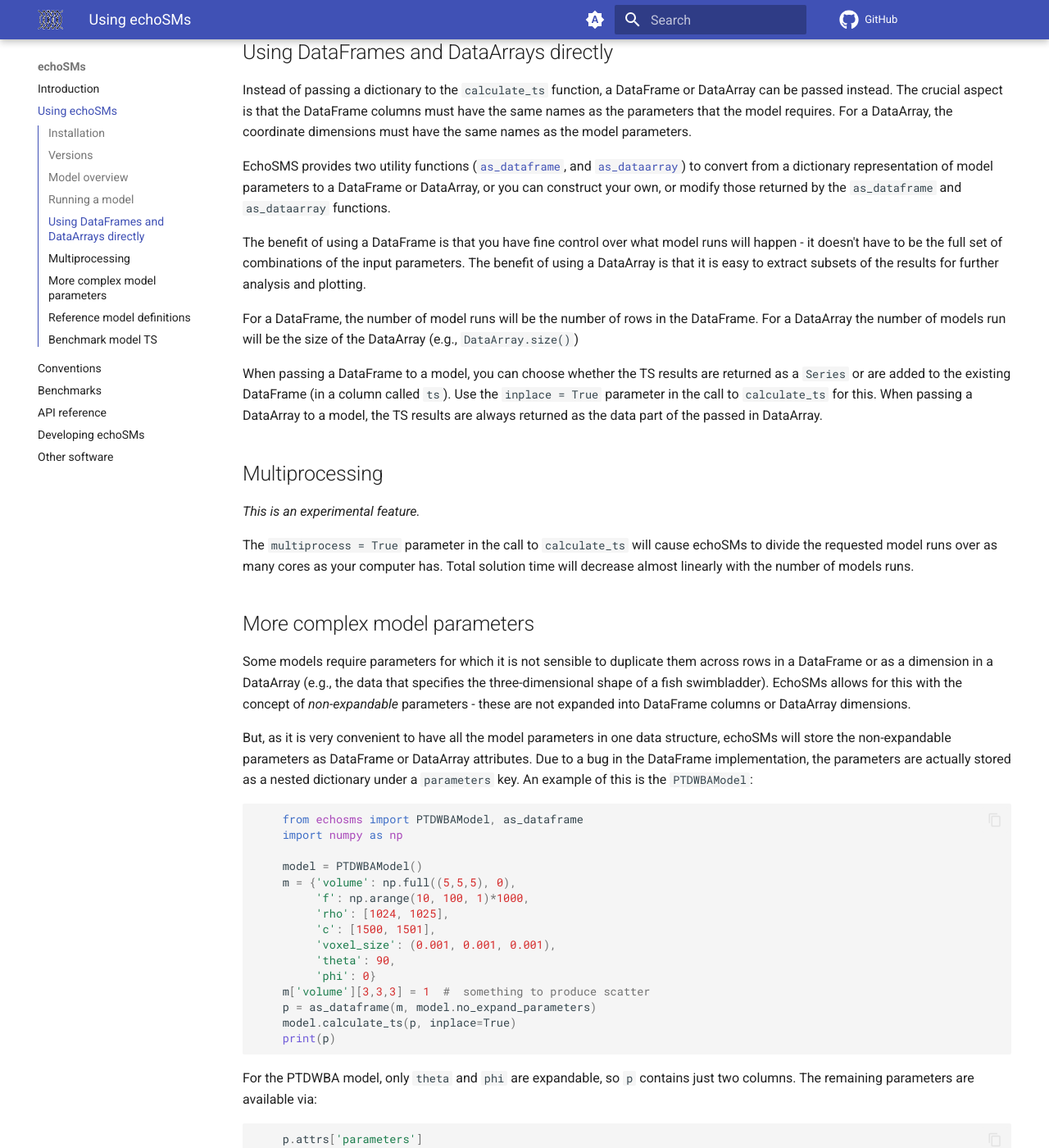
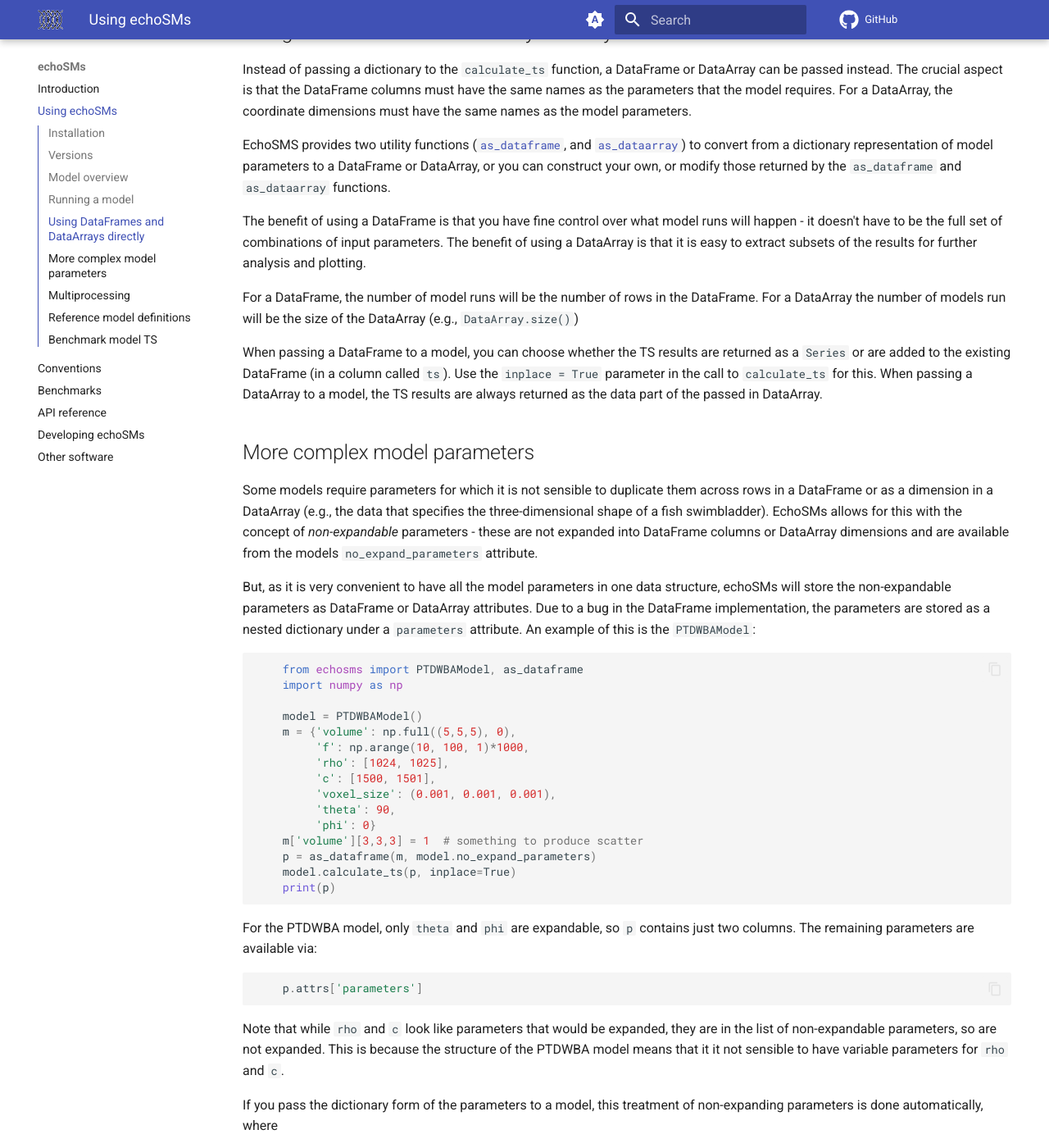
Before and after one commit to ices-tools-dev/echoSMs, an MkDocs documentation site: the page built from docs/usage.md, in a window 1280 px wide and 1400 px high, scrolled down 3042 px. Shown: the whole window at 82% size. Built offline with MkDocs 1.6.1 and Material for MkDocs 9.7.7, drawn with Linux system fonts in a browser that asks for light colours; comment, search, counter and statistics services are not loaded; some of the changed text lies outside the part shown.

Commit message:
Revisions to usage docs

````diff
--- a/docs/usage.md
+++ b/docs/usage.md
@@ -8,7 +8,7 @@
 
     pip install echosms
 
-Some of the models in echoSMs use spheroidal wave functions. A high-accuracy implementation of these is available in the Python package [`spheroidalwavefunctions`](https://pypi.org/project/spheroidalwavefunctions/), as the versions provided by [scipy](https://docs.scipy.org/doc/scipy/reference/special.html#spheroidal-wave-functions) are insufficient. This should be installed automatically when you install echosms, but note that `spheroidalwavefunctions` is currently only available for Linux and Windows on x86_64 CPU architectures (create an [issue](https://github.com/ices-tools-dev/echoSMs/issues) if you want it on a system that is not currently supported).
+The prolate spheroidal modal series model in echoSMs uses spheroidal wave functions. A high-accuracy implementation of these is available in the Python package [`spheroidalwavefunctions`](https://pypi.org/project/spheroidalwavefunctions/), as the versions provided by [scipy](https://docs.scipy.org/doc/scipy/reference/special.html#spheroidal-wave-functions) are insufficient. This should be installed automatically when you install echosms, but note that `spheroidalwavefunctions` is currently only available for Linux and Windows on x86_64 CPU architectures (create an [issue](https://github.com/ices-tools-dev/echoSMs/issues) if you want it on a system that is not currently supported).
 
 ## Versions
 
@@ -36,11 +36,11 @@
 
 ## Running a model
 
-Each echoSMs model expects input parameters that define the particulars of the model (e.g., size, shape, material properties, etc). These can be provided in three ways:
+Each echoSMs model expects input parameters that define the model (e.g., size, shape, material properties, etc). These can be provided in three ways:
 
 - A Python **dictionary** with an entry for each parameter,
-- A Pandas **DataFrame** with columns for each required parameter and a row for each model run to be done,
-- An Xarray **DataArray** with as many dimensions as required parameters. The parameter values are given by the DataArray coordinate variables.
+- A Pandas **DataFrame** with columns for each parameter and a row for each model run,
+- An Xarray **DataArray** with as many dimensions as parameters. The parameter values are in the DataArray coordinate variables.
 
 To use a model, you need to know what parameters it requires. These are documented in the `calculate_ts_single` function that each model has (refer to the echoSMS [API reference](../api_reference) for details). The units for numerical parameters will always follow the echoSMs unit [convention](../conventions/#units). For example, the MSSModel, when simulating the scattering from a pressure release sphere, needs the following parameters:
 
@@ -111,24 +111,17 @@
 
 EchoSMS provides two utility functions ([`as_dataframe`](../api_reference/#echosms.utils.as_dataframe), and [`as_dataarray`](../api_reference/#echosms.utils.as_dataarray)) to convert from a dictionary representation of model parameters to a DataFrame or DataArray, or you can construct your own, or modify those returned by the `as_dataframe` and `as_dataarray` functions.
 
-The benefit of using a DataFrame is that you have fine control over what model runs will happen - it doesn't have to be the full set of combinations of the input parameters. The benefit of using a DataArray is that it is easy to extract subsets of the results for further analysis and plotting.
+The benefit of using a DataFrame is that you have fine control over what model runs will happen - it doesn't have to be the full set of combinations of input parameters. The benefit of using a DataArray is that it is easy to extract subsets of the results for further analysis and plotting.
 
 For a DataFrame, the number of model runs will be the number of rows in the DataFrame. For a DataArray the number of models run will be the size of the DataArray (e.g., `DataArray.size()`)
 
 When passing a DataFrame to a model, you can choose whether the TS results are returned as a `Series` or are added to the existing DataFrame (in a column called `ts`). Use the `inplace = True` parameter in the call to `calculate_ts` for this. When passing a DataArray to a model, the TS results are always returned as the data part of the passed in DataArray.
 
-## Multiprocessing
-
-_This is an experimental feature._
-
-The `multiprocess = True` parameter in the call to `calculate_ts` will cause echoSMs to divide the requested model runs over as many cores as your computer has. Total solution time will decrease almost linearly with the number of models runs.
-
 ## More complex model parameters
 
-Some models require parameters for which it is not sensible to duplicate them across rows in a DataFrame or as a dimension in a DataArray (e.g., the data that specifies the three-dimensional shape of a fish swimbladder).
-EchoSMs allows for this with the concept of _non-expandable_ parameters - these are not expanded into DataFrame columns or DataArray dimensions.
+Some models require parameters for which it is not sensible to duplicate them across rows in a DataFrame or as a dimension in a DataArray (e.g., the data that specifies the three-dimensional shape of a fish swimbladder). EchoSMs allows for this with the concept of _non-expandable_ parameters - these are not expanded into DataFrame columns or DataArray dimensions and are available from the models `no_expand_parameters` attribute.
 
-But, as it is very convenient to have all the model parameters in one data structure, echoSMs will store the non-expandable parameters as DataFrame or DataArray attributes. Due to a bug in the DataFrame implementation, the parameters are actually stored as a nested dictionary under a `parameters` key. An example of this is the `PTDWBAModel`:
+But, as it is very convenient to have all the model parameters in one data structure, echoSMs will store the non-expandable parameters as DataFrame or DataArray attributes. Due to a bug in the DataFrame implementation, the parameters are stored as a nested dictionary under a `parameters` attribute. An example of this is the `PTDWBAModel`:
 
 ```py
     from echosms import PTDWBAModel, as_dataframe
@@ -142,7 +135,7 @@
          'voxel_size': (0.001, 0.001, 0.001),
          'theta': 90,
          'phi': 0}
-    m['volume'][3,3,3] = 1  #  something to produce scatter
+    m['volume'][3,3,3] = 1  # something to produce scatter
     p = as_dataframe(m, model.no_expand_parameters)
     model.calculate_ts(p, inplace=True)
     print(p)
````
Also changed, not shown: other parts of docs/usage.md (+7 -1 lines).
